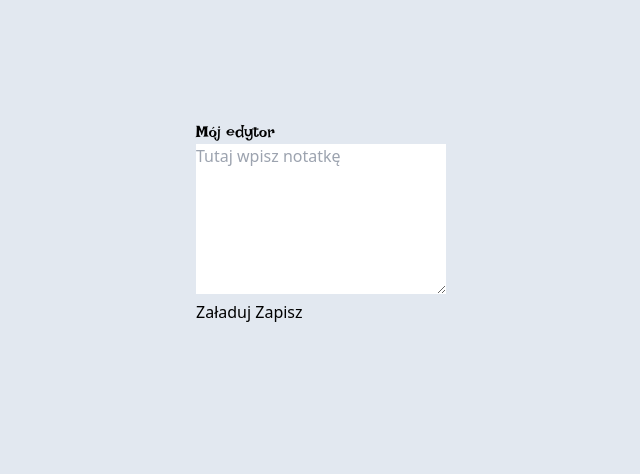
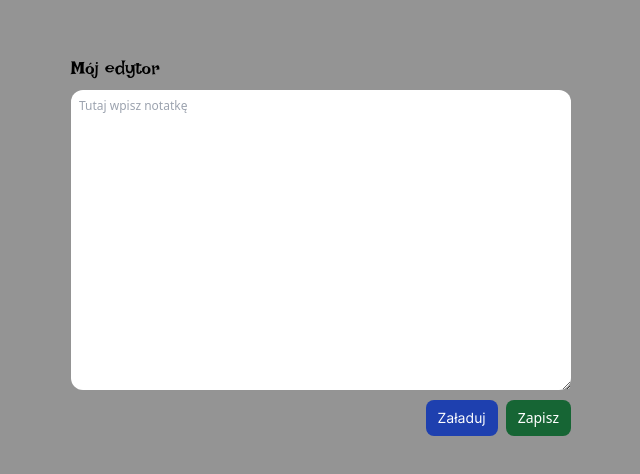
Before and after one commit to bartlomiejcywinski/simple-editor, a website built with Parcel: page src/index.html in a window 1280 px wide. Shown: the part 178-652 px from the top of the page, without its empty margins (319-959 px from the left). Built offline with nearby package versions, Linux system fonts and the light colour scheme.

Commit message:
Finished styles

```diff
--- a/src/index.css
+++ b/src/index.css
@@ -3,6 +3,11 @@
     src: url('./fonts/IrishGrover-Regular.ttf') format('TrueType');
 }
 
+@font-face {
+    font-family: 'Inter';
+    src: url('./fonts/Inter-Regular.ttf') format('TrueType');
+}
+
 @tailwind base;
 @tailwind components;
 @tailwind utilities;
--- a/src/index.html
+++ b/src/index.html
@@ -6,14 +6,15 @@
     <link href="./index.css" rel="stylesheet">
     <title>Edytor</title>
 </head>
-<body class="bg-slate-200 h-screen grid">
-    <section class="max-w-[250px] m-auto">
-        <h1 class="font-IrishG">Mój edytor</h1>
-        <form action="">
-            <textarea class="min-w-[250px] min-h-[150px]" name="" id="" placeholder="Tutaj wpisz notatkę"></textarea>
-            <div class="button">
-                <button type="submit">Załaduj</button>
-                <button type="submit">Zapisz</button>
+<body class="bg-bg-custom-gray h-screen grid">
+    <section class="m-auto">
+        <h1 class="font-IrishG text-lg">Mój edytor</h1>
+        <form class="mt-2 sm:w-500 sm:h-300" action="">
+            <textarea class="min-w-[250px] min-h-[150px] w-full h-full rounded-xl placeholder:text-xs p-2 mb-1" name="" id="" placeholder="Tutaj wpisz notatkę"></textarea>
+            <div class="flex justify-end gap-2">
+                <button type="button" class="text-white bg-blue-800 hover:bg-blue-800 focus:ring-4 focus:ring-blue-300 font-medium rounded-lg text-sm px-3 py-2  dark:bg-blue-800 dark:hover:bg-blue-900 focus:outline-none dark:focus:ring-blue-800 font-Inter">Załaduj</button>
+                <button type="button" class="focus:outline-none text-white bg-green-800 hover:bg-green-800 focus:ring-4 focus:ring-green-300 font-medium rounded-lg text-sm px-3 py-2 dark:bg-green-800 dark:hover:bg-green-900 dark:focus:ring-green-900">Zapisz</button>
+
             </div>
         </form>
     </section>
--- a/tailwind.config.js
+++ b/tailwind.config.js
@@ -5,12 +5,22 @@ module.exports = {
     extend: {
       maxWidth:{
        '250px' : '250px',
-      },
+       },
+      width:{
+        '500' : '500px',
+       },
+      height:{
+        '300' : '300px',
+       },
       minHeight:{
         '150px' : '150px',
        },
        fontFamily: {
         'IrishG' : ['Irish Grover', 'sans-serif'],
+        'Inter' : ['Inter']
+       },
+       colors:{
+        'bg-custom-gray' : '#949494',
        }
     },
   },
```
Also changed, not shown: src/fonts/Inter-Regular.ttf (added).
